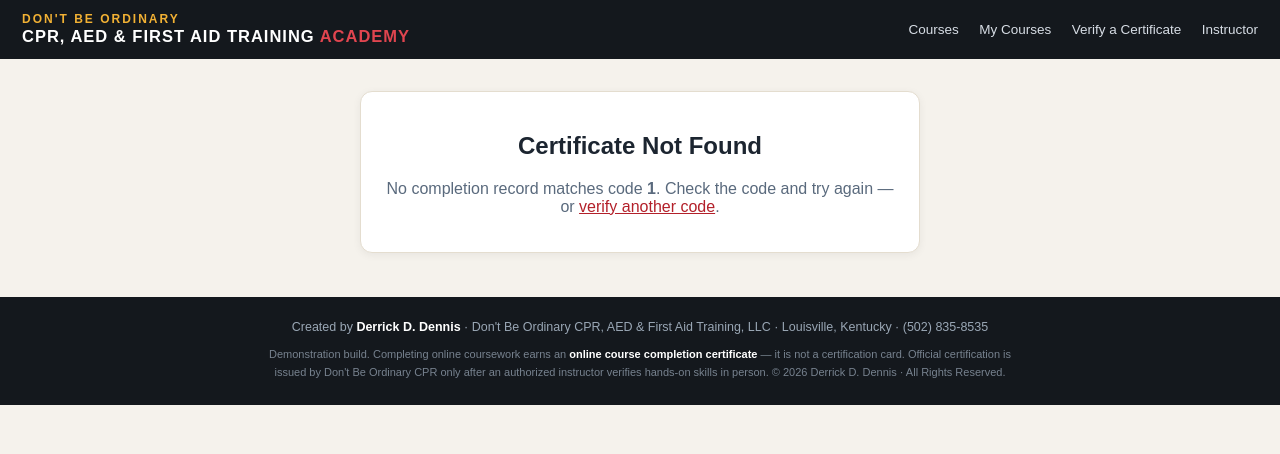
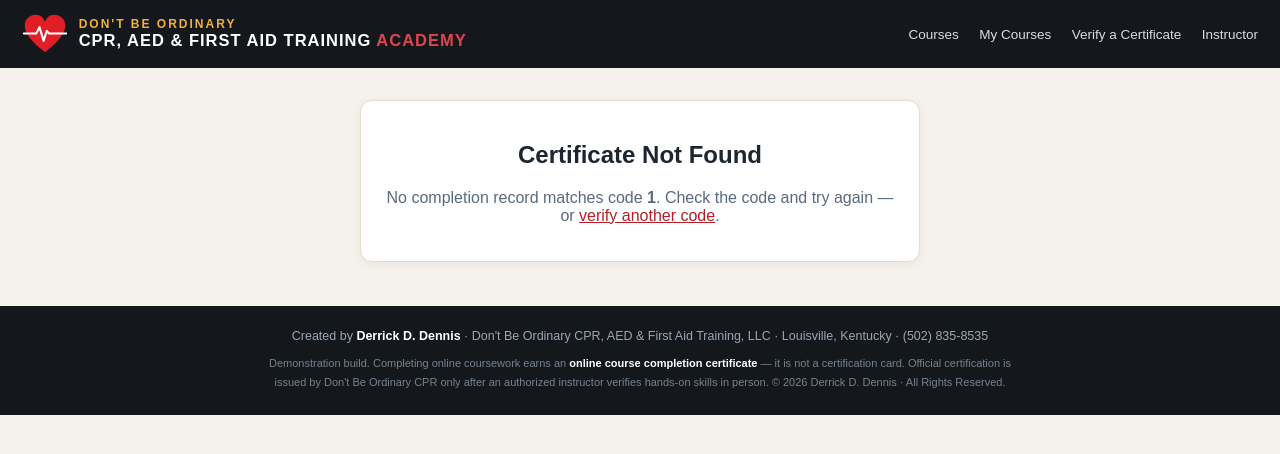
Before and after one commit to bigdbo1210/cpr-academy, a Flask app: page /certificate/1 in a window 1280 px wide. Shown: the top 454 px of the page. Run offline with Flask 3, Linux system fonts and the light colour scheme.

Commit message:
Fix assessment radio bug + clean heart emblem
- Quiz: radio inputs were named by OPTION index (inner loop), so all
  questions shared groups — answers erased each other and multiple
  options could stick. Names are now per-question (one answer per
  question, changeable before submit). Found by Derrick in testing.
- Logo: the heart+EKG mark rebuilt as a clean vector emblem (his
  artwork, no photo-crop edges); used on the certificate header and
  site topbar. Certificate gains a formal gold inner frame.

```diff
--- a/templates/base.html
+++ b/templates/base.html
@@ -8,7 +8,8 @@
         body { font-family: Arial, sans-serif; margin: 0; color: #1c2530; background: #f5f2ec; }
         a { color: #b3202a; }
         .topbar { background: #14181d; color: white; padding: 13px 22px; display: flex; align-items: center; justify-content: space-between; gap: 14px; flex-wrap: wrap; }
-        .brand { line-height: 1.15; }
+        .brand { line-height: 1.15; display: flex; align-items: center; gap: 11px; }
+        .brand img.mark { height: 42px; width: auto; }
         .brand .dont { color: #f2b134; font-weight: 800; letter-spacing: 2px; font-size: 12px; text-transform: uppercase; }
         .brand .academy { font-size: 21px; font-weight: 800; letter-spacing: 1px; }
         .brand .academy span { color: #e0454f; }
@@ -33,8 +34,11 @@
 <body>
     <div class="topbar">
         <div class="brand">
-            <div class="dont">Don't Be Ordinary</div>
-            <div class="academy" style="font-size:16.5px;">CPR, AED &amp; FIRST AID TRAINING <span>ACADEMY</span></div>
+            <img class="mark" src="{{ url_for('static', filename='img/heart.svg') }}" alt="">
+            <div>
+                <div class="dont">Don't Be Ordinary</div>
+                <div class="academy" style="font-size:16.5px;">CPR, AED &amp; FIRST AID TRAINING <span>ACADEMY</span></div>
+            </div>
         </div>
         <div class="nav">
             <a href="{{ url_for('home') }}">Courses</a>
--- a/templates/certificate.html
+++ b/templates/certificate.html
@@ -1,10 +1,11 @@
 {% extends "base.html" %}
 {% block extra_css %}
-.cert { background: white; border: 3px solid #14181d; border-radius: 10px; padding: 0 30px 24px; max-width: 700px; margin: 10px auto; text-align: center; box-shadow: 0 6px 24px rgba(20,24,29,0.12); overflow: hidden; }
-.cert-head { background: #10151d; margin: 0 -30px 20px; padding: 20px 30px 16px; display: flex; align-items: center; gap: 20px; text-align: left; }
-.cert-head img { height: 104px; width: auto; border-radius: 6px; }
-.cert-head .t1 { color: white; font-size: 21px; font-weight: 800; line-height: 1.25; }
-.cert-head .t2 { color: #f2b134; font-size: 11.5px; font-weight: bold; letter-spacing: 1.6px; text-transform: uppercase; margin-top: 5px; line-height: 1.5; }
+.cert { background: white; border: 3px solid #14181d; outline: 2px solid #f2b134; outline-offset: -13px; border-radius: 10px; padding: 0 30px 24px; max-width: 700px; margin: 10px auto; text-align: center; box-shadow: 0 6px 24px rgba(20,24,29,0.12); overflow: hidden; }
+.cert-head { background: #10151d; margin: 0 -30px 20px; padding: 20px 30px 16px; display: flex; align-items: center; gap: 18px; text-align: left; }
+.cert-head img.mark { height: 76px; width: auto; }
+.cert-head .bname { color: white; font-size: 19px; font-weight: 800; letter-spacing: 1.5px; line-height: 1.2; }
+.cert-head .bsub { color: #f2b134; font-size: 11.5px; font-weight: bold; letter-spacing: 1.4px; text-transform: uppercase; margin-top: 4px; line-height: 1.5; }
+.cert .certtitle { font-size: 23px; font-weight: 800; margin: 2px 0 12px; color: #14181d; }
 .cert h2 { font-size: 15px; color: #5a6a7d; font-weight: normal; margin: 0 0 4px; }
 .cert .name { font-size: 28px; font-weight: 800; margin: 8px 0 2px; }
 .cert .course { font-size: 17.5px; margin-bottom: 10px; line-height: 1.5; }
@@ -30,13 +31,14 @@
 {% else %}
 <div class="cert">
     <div class="cert-head">
-        <img src="{{ url_for('static', filename='img/logo.jpg') }}" alt="Don't Be Ordinary CPR, AED & First Aid Training, LLC logo">
+        <img class="mark" src="{{ url_for('static', filename='img/heart.svg') }}" alt="Don't Be Ordinary CPR heart logo">
         <div>
-            <div class="t1">Certificate of Online<br>Course Completion</div>
-            <div class="t2">Don't Be Ordinary CPR, AED &amp; First Aid Training Academy</div>
+            <div class="bname">DON'T BE ORDINARY</div>
+            <div class="bsub">CPR, AED &amp; First Aid Training Academy</div>
         </div>
     </div>
 
+    <div class="certtitle">Certificate of Online Course Completion</div>
     <h2>This verifies that</h2>
     <div class="name">{{ student.name }}</div>
     <div class="course">has completed the online coursework and assessment for<br><strong>{{ course.name }}</strong></div>
--- a/templates/quiz.html
+++ b/templates/quiz.html
@@ -11,10 +11,11 @@
 <p style="color:#5a6a7d;">Five questions. You need 80% (4 of 5) to pass. Retakes are allowed — your instructor would rather you really know this.</p>
 <form method="POST">
     {% for q in questions %}
+    {% set qi = loop.index0 %}
     <div class="q">
         <h3>{{ loop.index }}. {{ q[0] }}</h3>
         {% for opt in q[1] %}
-        <label class="opt"><input type="radio" name="q{{ loop.index0 }}" value="{{ loop.index0 }}" required>{{ opt }}</label>
+        <label class="opt"><input type="radio" name="q{{ qi }}" value="{{ loop.index0 }}" required>{{ opt }}</label>
         {% endfor %}
     </div>
     {% endfor %}
```
Also changed, not shown: assets/dbo-cpr-brand-square.png (added), logo-extract/heart-mark.png (added), static/img/heart.svg (added), static/img/logo.jpg (deleted).
